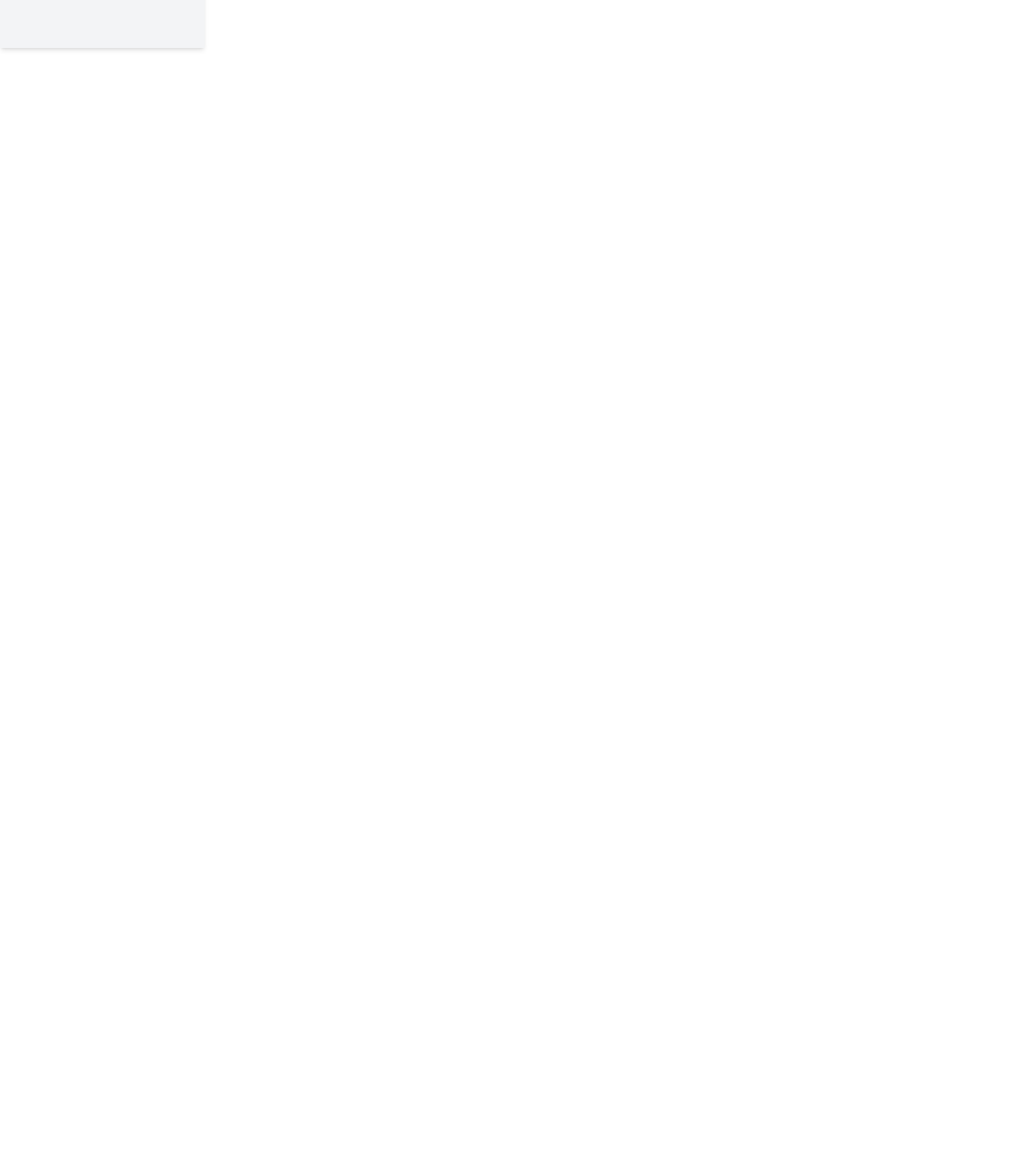
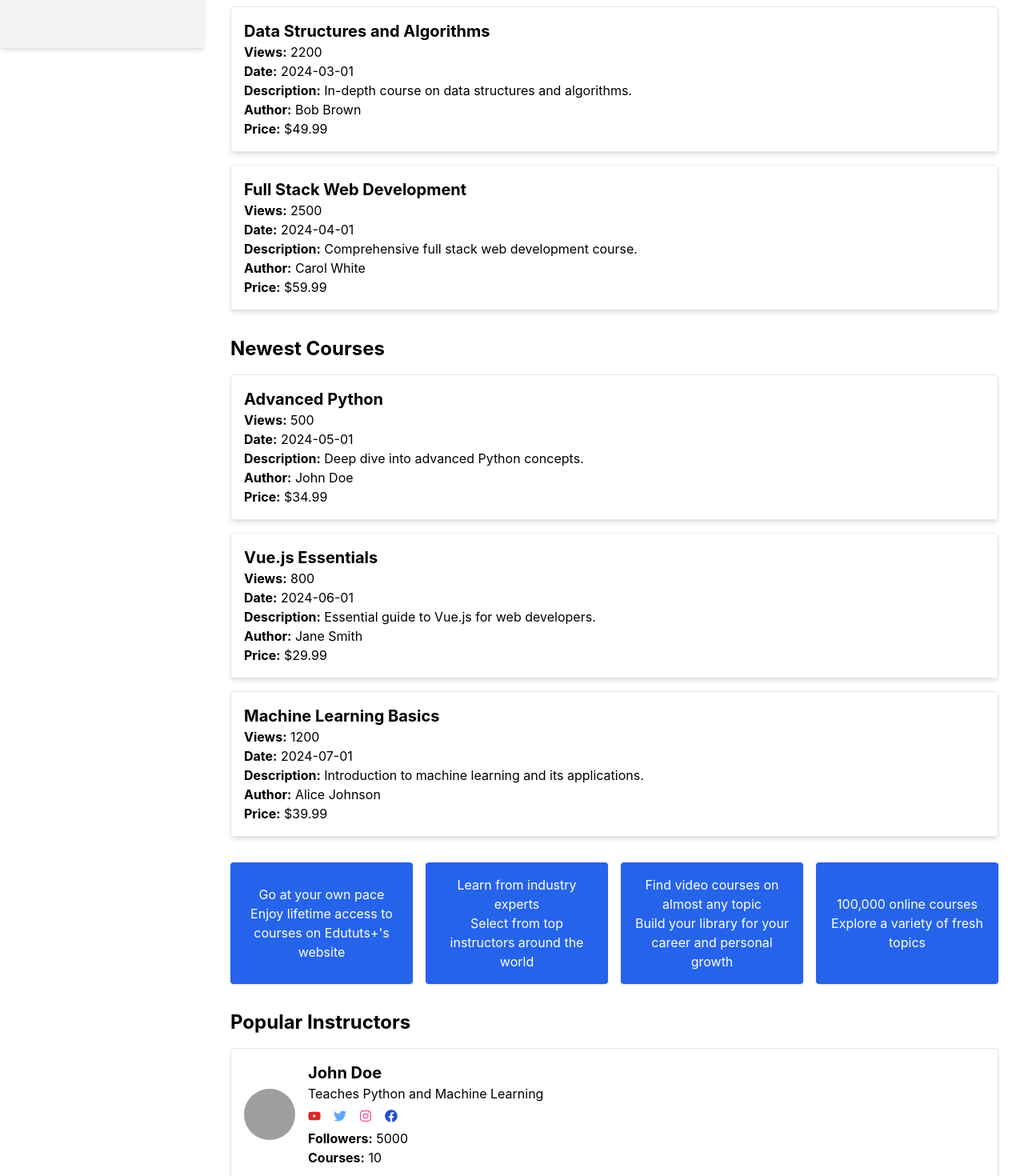
Before and after one commit to Ka213s/Clonesera, a React (Create React App) app: page / in a window 1280 px wide. Shown: the part 740-2210 px from the top of the page at 80% size. Before the commit the page ends 800 px from the top, so only its background shows below. Built offline with nearby package versions, Linux system fonts and the light colour scheme; grey boxes are pictures that could not be loaded.

Commit message:
update page homepage

```diff
--- /dev/null
+++ b/src/components/CourseCard.tsx
@@ -0,0 +1,26 @@
+// CourseCard.tsx
+import React from 'react';
+
+interface CourseCardProps {
+  name: string;
+  views: number;
+  date: string;
+  description: string;
+  author: string;
+  price: number;
+}
+
+const CourseCard: React.FC<CourseCardProps> = ({ name, views, date, description, author, price }) => {
+  return (
+    <div className="border p-4 rounded shadow-md mb-4">
+      <h2 className="text-xl font-bold">{name}</h2>
+      <p><strong>Views:</strong> {views}</p>
+      <p><strong>Date:</strong> {date}</p>
+      <p><strong>Description:</strong> {description}</p>
+      <p><strong>Author:</strong> {author}</p>
+      <p><strong>Price:</strong> ${price.toFixed(2)}</p>
+    </div>
+  );
+};
+
+export default CourseCard;
--- /dev/null
+++ b/src/components/FeatureButtons.tsx
@@ -0,0 +1,30 @@
+// FeatureButtons.tsx
+import React from 'react';
+
+const FeatureButtons: React.FC = () => {
+  const features = [
+    "Go at your own pace\nEnjoy lifetime access to courses on Edututs+'s website",
+    "Learn from industry experts\nSelect from top instructors around the world",
+    "Find video courses on almost any topic\nBuild your library for your career and personal growth",
+    "100,000 online courses\nExplore a variety of fresh topics"
+  ];
+
+  return (
+    <div className="mt-8 grid grid-cols-1 gap-4 sm:grid-cols-2 lg:grid-cols-4">
+      {features.map((feature, index) => (
+        <button
+          key={index}
+          className="p-4 bg-blue-600 text-white rounded shadow hover:bg-blue-700 focus:outline-none"
+        >
+          {feature.split('\n').map((line, i) => (
+            <span key={i} className="block">
+              {line}
+            </span>
+          ))}
+        </button>
+      ))}
+    </div>
+  );
+};
+
+export default FeatureButtons;
--- /dev/null
+++ b/src/components/InstructorCard.tsx
@@ -0,0 +1,39 @@
+// InstructorCard.tsx
+import React from 'react';
+import { FaYoutube, FaTwitter, FaInstagram, FaFacebook } from 'react-icons/fa';
+
+interface InstructorCardProps {
+  name: string;
+  avatar: string;
+  content: string;
+  social: {
+    youtube: string;
+    twitter: string;
+    instagram: string;
+    facebook: string;
+  };
+  followers: number;
+  courses: number;
+}
+
+const InstructorCard: React.FC<InstructorCardProps> = ({ name, avatar, content, social, followers, courses }) => {
+  return (
+    <div className="border p-4 rounded shadow-md mb-4 flex items-center">
+      <img src={avatar} alt={`${name}'s avatar`} className="w-16 h-16 rounded-full mr-4" />
+      <div>
+        <h2 className="text-xl font-bold">{name}</h2>
+        <p>{content}</p>
+        <div className="flex space-x-4 mt-2">
+          <a href={social.youtube} target="_blank" rel="noopener noreferrer"><FaYoutube className="text-red-600" /></a>
+          <a href={social.twitter} target="_blank" rel="noopener noreferrer"><FaTwitter className="text-blue-400" /></a>
+          <a href={social.instagram} target="_blank" rel="noopener noreferrer"><FaInstagram className="text-pink-500" /></a>
+          <a href={social.facebook} target="_blank" rel="noopener noreferrer"><FaFacebook className="text-blue-700" /></a>
+        </div>
+        <p className="mt-2"><strong>Followers:</strong> {followers}</p>
+        <p><strong>Courses:</strong> {courses}</p>
+      </div>
+    </div>
+  );
+};
+
+export default InstructorCard;
--- /dev/null
+++ b/src/components/TestimonialCard.tsx
@@ -0,0 +1,22 @@
+// TestimonialCard.tsx
+import React from 'react';
+
+interface TestimonialCardProps {
+  name: string;
+  avatar: string;
+  description: string;
+}
+
+const TestimonialCard: React.FC<TestimonialCardProps> = ({ name, avatar, description }) => {
+  return (
+    <div className="border p-4 rounded shadow-md mb-4 flex items-center">
+      <img src={avatar} alt={`${name}'s avatar`} className="w-16 h-16 rounded-full mr-4" />
+      <div>
+        <p className="italic">"{description}"</p>
+        <p className="mt-2 font-bold">{name}</p>
+      </div>
+    </div>
+  );
+};
+
+export default TestimonialCard;
--- /dev/null
+++ b/src/models/FileJson/courses.json
@@ -0,0 +1,70 @@
+{
+    "courses": [
+      {
+        "name": "Learn Python",
+        "views": 1500,
+        "date": "2024-01-01",
+        "description": "An introductory course to Python programming.",
+        "author": "John Doe",
+        "price": 29.99
+      },
+      {
+        "name": "Master JavaScript",
+        "views": 2000,
+        "date": "2024-01-15",
+        "description": "Advanced JavaScript course for web development.",
+        "author": "Jane Smith",
+        "price": 39.99
+      },
+      {
+        "name": "React for Beginners",
+        "views": 1800,
+        "date": "2024-02-01",
+        "description": "A complete guide to React for new developers.",
+        "author": "Alice Johnson",
+        "price": 24.99
+      },
+      {
+        "name": "Data Structures and Algorithms",
+        "views": 2200,
+        "date": "2024-03-01",
+        "description": "In-depth course on data structures and algorithms.",
+        "author": "Bob Brown",
+        "price": 49.99
+      },
+      {
+        "name": "Full Stack Web Development",
+        "views": 2500,
+        "date": "2024-04-01",
+        "description": "Comprehensive full stack web development course.",
+        "author": "Carol White",
+        "price": 59.99
+      }
+    ],
+    "newestCourses": [
+      {
+        "name": "Advanced Python",
+        "views": 500,
+        "date": "2024-05-01",
+        "description": "Deep dive into advanced Python concepts.",
+        "author": "John Doe",
+        "price": 34.99
+      },
+      {
+        "name": "Vue.js Essentials",
+        "views": 800,
+        "date": "2024-06-01",
+        "description": "Essential guide to Vue.js for web developers.",
+        "author": "Jane Smith",
+        "price": 29.99
+      },
+      {
+        "name": "Machine Learning Basics",
+        "views": 1200,
+        "date": "2024-07-01",
+        "description": "Introduction to machine learning and its applications.",
+        "author": "Alice Johnson",
+        "price": 39.99
+      }
+    ]
+  }
--- /dev/null
+++ b/src/models/FileJson/instructors.json
@@ -0,0 +1,43 @@
+{
+    "instructors": [
+      {
+        "name": "John Doe",
+        "avatar": "path/to/avatar1.jpg",
+        "content": "Teaches Python and Machine Learning",
+        "social": {
+          "youtube": "https://youtube.com/johndoe",
+          "twitter": "https://twitter.com/johndoe",
+          "instagram": "https://instagram.com/johndoe",
+          "facebook": "https://facebook.com/johndoe"
+        },
+        "followers": 5000,
+        "courses": 10
+      },
+      {
+        "name": "Jane Smith",
+        "avatar": "path/to/avatar2.jpg",
+        "content": "Teaches JavaScript and Web Development",
+        "social": {
+          "youtube": "https://youtube.com/janesmith",
+          "twitter": "https://twitter.com/janesmith",
+          "instagram": "https://instagram.com/janesmith",
+          "facebook": "https://facebook.com/janesmith"
+        },
+        "followers": 8000,
+        "courses": 12
+      },
+      {
+        "name": "Alice Johnson",
+        "avatar": "path/to/avatar3.jpg",
+        "content": "Teaches Data Science and Analytics",
+        "social": {
+          "youtube": "https://youtube.com/alicejohnson",
+          "twitter": "https://twitter.com/alicejohnson",
+          "instagram": "https://instagram.com/alicejohnson",
+          "facebook": "https://facebook.com/alicejohnson"
+        },
+        "followers": 6500,
+        "courses": 8
+      }
+    ]
+  }
--- /dev/null
+++ b/src/models/FileJson/testimonials.json
@@ -0,0 +1,19 @@
+{
+    "testimonials": [
+      {
+        "name": "Emily Davis",
+        "avatar": "path/to/avatar1.jpg",
+        "description": "This platform has transformed my career. The courses are comprehensive and the instructors are highly knowledgeable."
+      },
+      {
+        "name": "Michael Brown",
+        "avatar": "path/to/avatar2.jpg",
+        "description": "I love the flexibility of learning at my own pace. The course selection is diverse and engaging."
+      },
+      {
+        "name": "Sophia Martinez",
+        "avatar": "path/to/avatar3.jpg",
+        "description": "Edututs+ has been a game-changer for me. The quality of content and the ease of access make it my go-to learning resource."
+      }
+    ]
+  }
--- a/src/page/HomePage.tsx
+++ b/src/page/HomePage.tsx
@@ -1,17 +1,67 @@
-import React from 'react'
-import MainLayout from './MainLayout'
-export default function HomePage() {
+// HomePage.tsx
+import React from 'react';
+import MainLayout from './MainLayout';
+import CourseCard from '../components/CourseCard';
+import coursesData from '../models/FileJson/courses.json';
+import testimonialsData from '../models/FileJson/testimonials.json';
+import instructorsData from '../models/FileJson/instructors.json';
+import FeatureButtons from '../components/FeatureButtons';
+import InstructorCard from '../components/InstructorCard';
+import TestimonialCard from '../components/TestimonialCard';
+const HomePage: React.FC = () => {
   return (
     <MainLayout>
-      <div>
-        <h2>Welcome to the Home Page</h2>
-        <p>This is the main content of the home page.</p>
-        <h2>Welcome to the Home Page</h2>
-        <p>This is the main content of the home page.</p>
+      <div className="p-4">
+        <h1 className="text-2xl font-bold mb-4">Courses</h1>
+        {coursesData.courses.map((course, index) => (
+          <CourseCard
+            key={index}
+            name={course.name}
+            views={course.views}
+            date={course.date}
+            description={course.description}
+            author={course.author}
+            price={course.price}
+          />
+        ))}
 
-        <h2>Welcome to the Home Page</h2>
-        <p>This is the main content of the home page.</p>
+        <h1 className="text-2xl font-bold mt-8 mb-4">Newest Courses</h1>
+        {coursesData.newestCourses.map((course, index) => (
+          <CourseCard
+            key={index}
+            name={course.name}
+            views={course.views}
+            date={course.date}
+            description={course.description}
+            author={course.author}
+            price={course.price}
+          />
+        ))}
+        <FeatureButtons />
+        <h1 className="text-2xl font-bold mt-8 mb-4">Popular Instructors</h1>
+        {instructorsData.instructors.map((instructor, index) => (
+          <InstructorCard
+            key={index}
+            name={instructor.name}
+            avatar={instructor.avatar}
+            content={instructor.content}
+            social={instructor.social}
+            followers={instructor.followers}
+            courses={instructor.courses}
+          />
+        ))}
+          <h1 className="text-2xl font-bold mt-8 mb-4">What Our Students Have to Say</h1>
+        {testimonialsData.testimonials.map((testimonial, index) => (
+          <TestimonialCard
+            key={index}
+            name={testimonial.name}
+            avatar={testimonial.avatar}
+            description={testimonial.description}
+          />
+        ))}
       </div>
     </MainLayout>
-  )
-}
+  );
+};
+
+export default HomePage;
```
